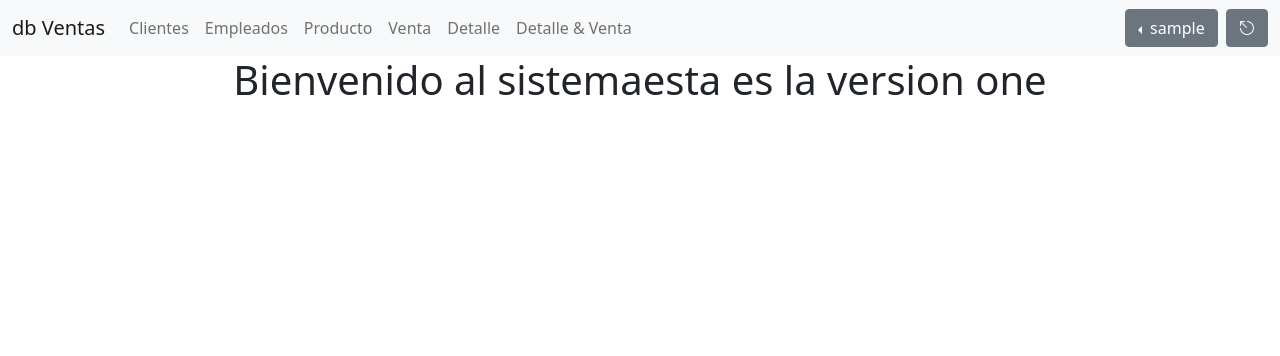
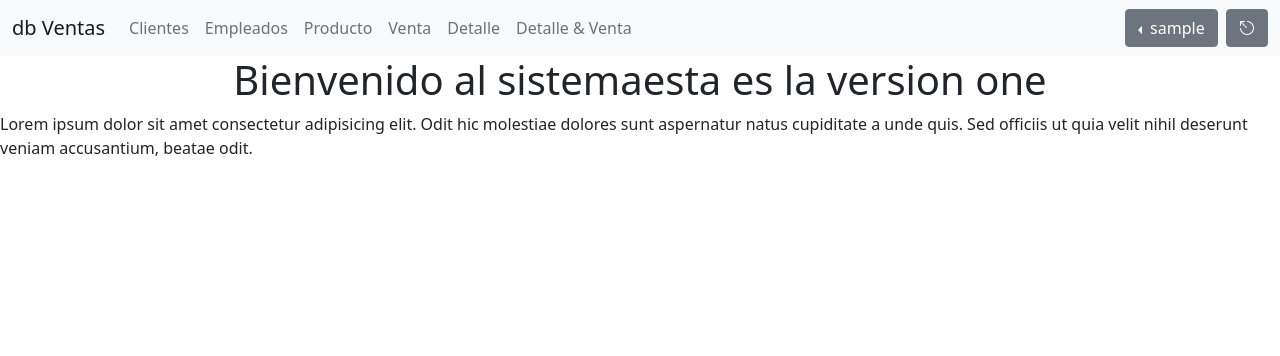
Before and after one commit to DarkKing516/introBootstrap, a PHP site: page / in a window 1280 px wide. Shown: the top 356 px of the page. Run offline with PHP 8.4, Linux system fonts and the light colour scheme; the visitor is signed in with stand-in values (Sample User, id 1).

Commit message:
lorem en index

```diff
--- a/index.php
+++ b/index.php
@@ -26,7 +26,7 @@
         <h1>Bienvenido al sistema</h1>
         <h1>esta es la version one</h1>
     </div>
-
+<p>Lorem ipsum dolor sit amet consectetur adipisicing elit. Odit hic molestiae dolores sunt aspernatur natus cupiditate a unde quis. Sed officiis ut quia velit nihil deserunt veniam accusantium, beatae odit.</p>
 </body>
 
 </html>
```
